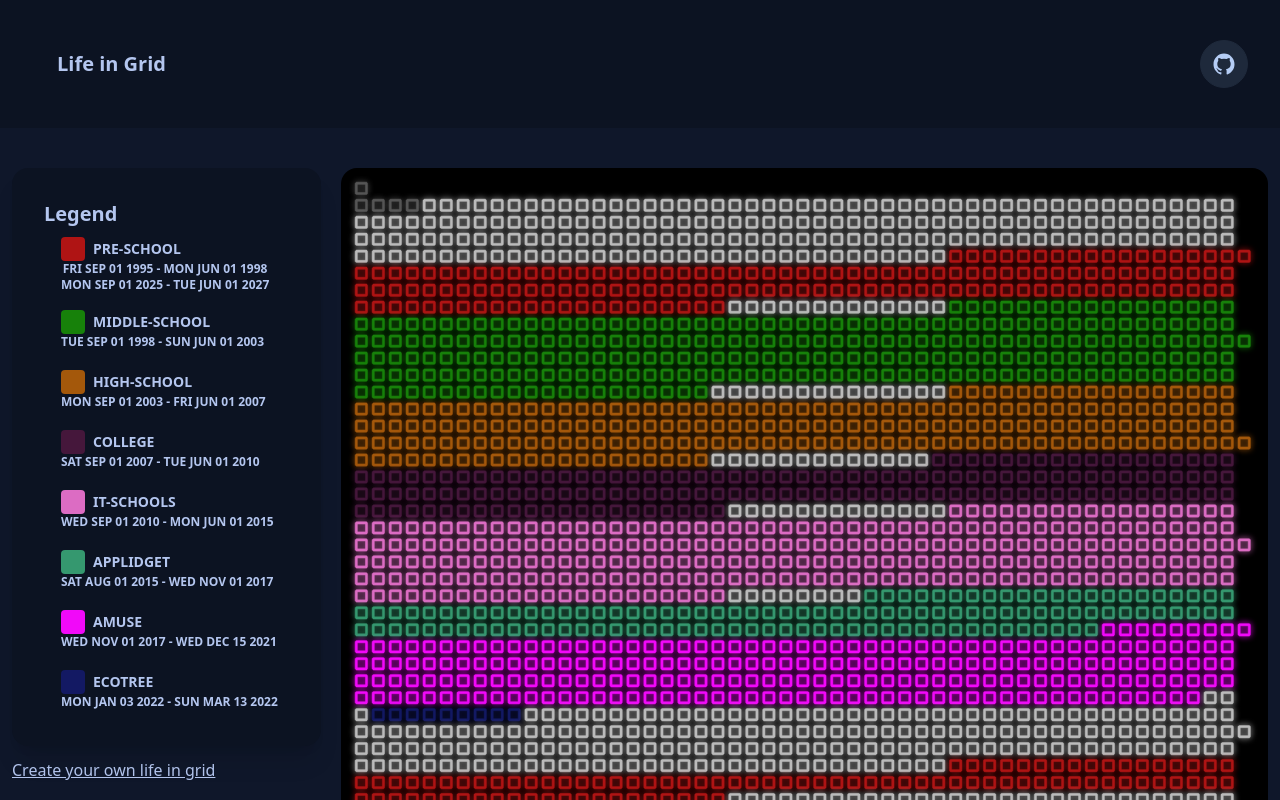
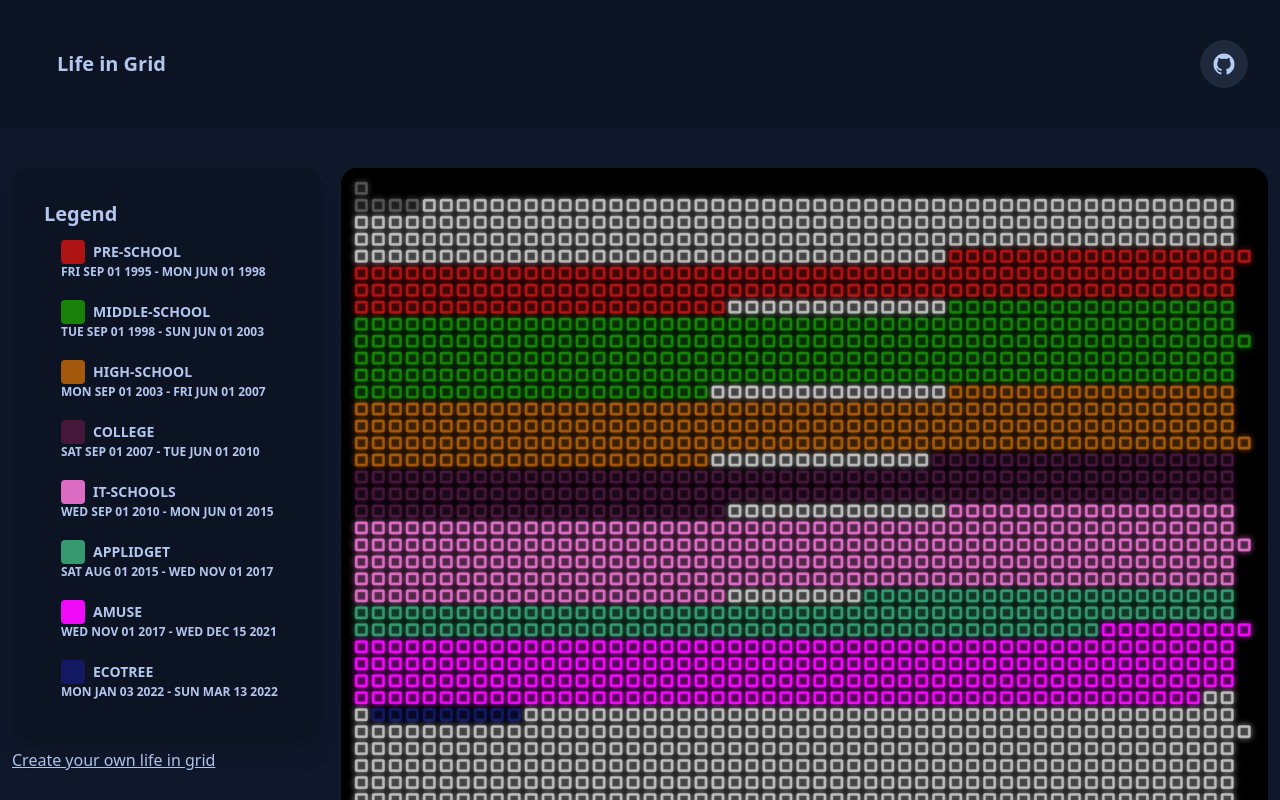
Before and after one commit to guillaume-gomez/life-in-grid, a React (Create React App) app: page / in a window 1280 px wide. Shown: the top 800 px of the page. Built offline with nearby package versions, Linux system fonts and the light colour scheme; what unstated-next would draw is missing.

Commit message:
remove duplicated time slot

```diff
--- a/src/LifeInGridView.tsx
+++ b/src/LifeInGridView.tsx
@@ -16,7 +16,6 @@ const myPeriods : Period[] = [
   { name: "Applidget", color: "#35986f", start: new Date("2015-08-01"), end: new Date("2017-11-01") },
   { name: "Amuse", color: "#F109F9", start: new Date("2017-11-01"), end: new Date("2021-12-15") },
   { name: "Ecotree", color: "#131963", start: new Date("2022-01-03"), end: new Date("2022-03-13") },
-  { name: "pre-school", color: "#af1414", start: new Date("2025-09-01"), end: new Date("2027-06-01") },
 ]
 
 function LifeInGridView() {
```
